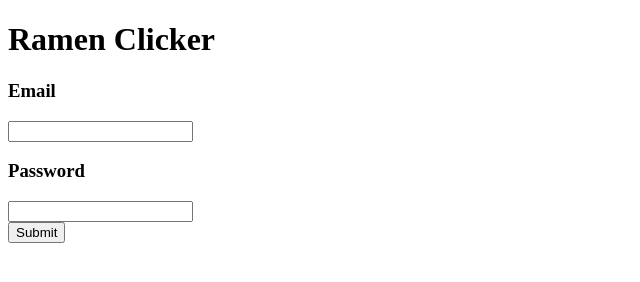
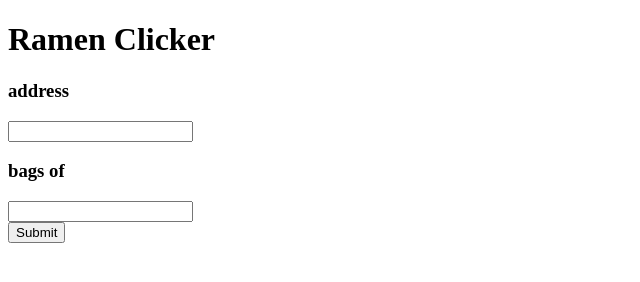
Before and after one commit to billylin1954/first_vite-2, a website: page public/index.html in a window 1280 px wide. Shown: the full height of the page, 0-640 px from the left. Drawn offline with Linux system fonts and the light colour scheme.

Commit message:
Update index.html

```diff
--- a/public/index.html
+++ b/public/index.html
@@ -10,12 +10,12 @@
 
   <h1>Ramen Clicker</h1>
 
-  <h3>Email</h3>
-  <input type="email" id="username" />
+  <h3>address</h3>
+  <input type="text" id="username" />
   <br>
 
-  <h3>Password</h3>
-  <input type="password" id="password" />
+  <h3>bags of </h3>
+  <input type="number" id="password" />
   <br>
    <script src="app.js"></script>
   <button onclick="run()">Submit</button>
```
